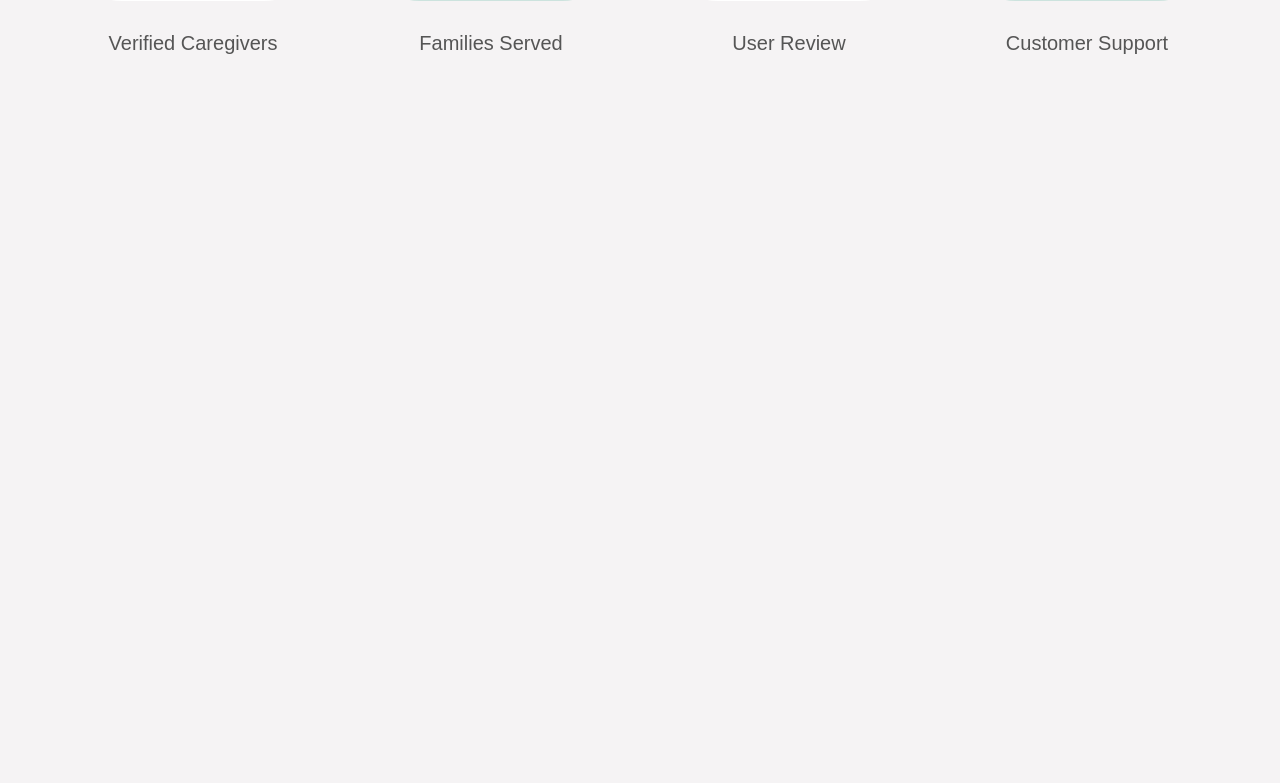
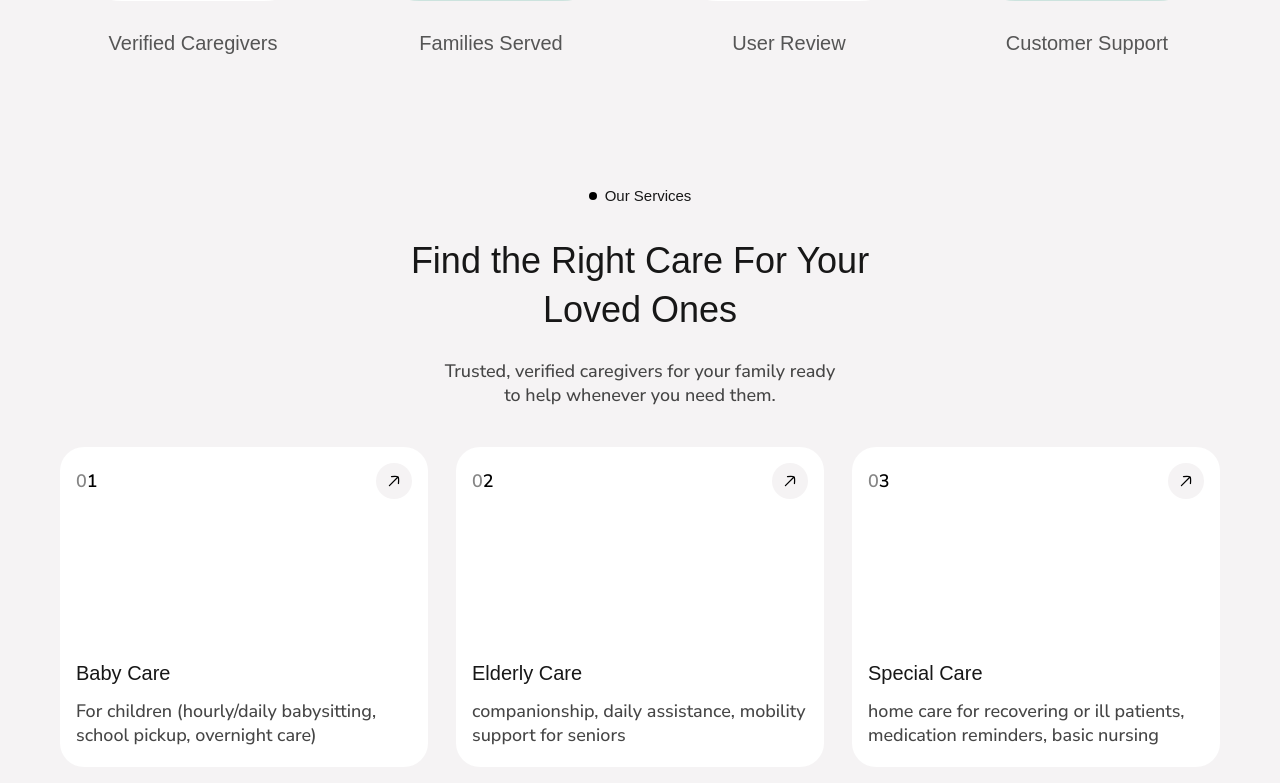
Before and after one commit to ashrafulrifaz/care, a Next.js app: page / in a window 1280 px wide. Shown: the part 1481-2264 px from the top of the page. Before the commit the page ends 1602 px from the top, so only its background shows below. Built offline with nearby package versions, Linux system fonts and the light colour scheme.

Commit message:
added service section

```diff
--- a/src/app/page.js
+++ b/src/app/page.js
@@ -1,11 +1,13 @@
 import About from "@/components/HomeComponents/About";
 import Hero from "@/components/HomeComponents/Hero";
+import Services from "@/components/HomeComponents/Services";
 
 export default function Home() {
   return (
     <div>
       <Hero />
       <About />
+      <Services />
     </div>
   );
 }
--- /dev/null
+++ b/src/components/HomeComponents/Services.jsx
@@ -0,0 +1,63 @@
+import React from 'react';
+import Badge from '../SmallComponents/Badge/Badge';
+import Link from 'next/link';
+import { nunitoSans } from '@/app/layout';
+
+const Services = () => {
+    return (
+        <div className='py-16'>
+            <div className="flex flex-col items-center">
+                <Badge text={'our services'} />
+                <h2 className='text-4xl mt-7 text-center font-medium leading-snug'>Find the Right Care For Your <br /> Loved Ones</h2>
+                <p className={`${nunitoSans.className} font-medium text-lg text-[#454545] mt-6 leading-6 px-96 text-center`}>Trusted, verified caregivers for your family ready to help whenever you need them.</p>
+            </div>
+
+            <div className="flex gap-7 mt-10">
+                <div className='flex-1 bg-white rounded-3xl p-4 pb-5'>
+                    <div className="flex items-center justify-between">
+                        <h6 className={`${nunitoSans.className} font-semibold text-[#858585] text-lg`}>0<span className='text-black'>1</span></h6>
+                        <Link href={'/services/baby-care'} className='bg-background rounded-full p-2'>
+                            <svg xmlns="http://www.w3.org/2000/svg" viewBox="0 0 24 24" width="20" height="20" color="#000000" fill="none" stroke="currentColor" strokeWidth="1.5" strokeLinecap="round" strokeLinejoin="round">
+                                <path d="M9 6.65032C9 6.65032 15.9383 6.10759 16.9154 7.08463C17.8924 8.06167 17.3496 15 17.3496 15M16.5 7.5L6.5 17.5"></path>
+                            </svg>
+                        </Link>
+                    </div>
+                    <div className='mt-40'>
+                        <h4 className='capitalize font-medium text-xl'>Baby Care</h4>
+                        <p className={`${nunitoSans.className} font-medium text-lg text-[#454545] mt-3 leading-6`}>For children (hourly/daily babysitting, school pickup, overnight care)</p>
+                    </div>
+                </div>
+                <div className='flex-1 bg-white rounded-3xl p-4 pb-5'>
+                    <div className="flex items-center justify-between">
+                        <h6 className={`${nunitoSans.className} font-semibold text-[#858585] text-lg`}>0<span className='text-black'>2</span></h6>
+                        <Link href={'/services/baby-care'} className='bg-background rounded-full p-2'>
+                            <svg xmlns="http://www.w3.org/2000/svg" viewBox="0 0 24 24" width="20" height="20" color="#000000" fill="none" stroke="currentColor" strokeWidth="1.5" strokeLinecap="round" strokeLinejoin="round">
+                                <path d="M9 6.65032C9 6.65032 15.9383 6.10759 16.9154 7.08463C17.8924 8.06167 17.3496 15 17.3496 15M16.5 7.5L6.5 17.5"></path>
+                            </svg>
+                        </Link>
+                    </div>
+                    <div className='mt-40'>
+                        <h4 className='capitalize font-medium text-xl'>Elderly Care</h4>
+                        <p className={`${nunitoSans.className} font-medium text-lg text-[#454545] mt-3 leading-6`}>companionship, daily assistance, mobility support for seniors</p>
+                    </div>
+                </div>
+                <div className='flex-1 bg-white rounded-3xl p-4 pb-5'>
+                    <div className="flex items-center justify-between">
+                        <h6 className={`${nunitoSans.className} font-semibold text-[#858585] text-lg`}>0<span className='text-black'>3</span></h6>
+                        <Link href={'/services/baby-care'} className='bg-background rounded-full p-2'>
+                            <svg xmlns="http://www.w3.org/2000/svg" viewBox="0 0 24 24" width="20" height="20" color="#000000" fill="none" stroke="currentColor" strokeWidth="1.5" strokeLinecap="round" strokeLinejoin="round">
+                                <path d="M9 6.65032C9 6.65032 15.9383 6.10759 16.9154 7.08463C17.8924 8.06167 17.3496 15 17.3496 15M16.5 7.5L6.5 17.5"></path>
+                            </svg>
+                        </Link>
+                    </div>
+                    <div className='mt-40'>
+                        <h4 className='capitalize font-medium text-xl'>Special Care</h4>
+                        <p className={`${nunitoSans.className} font-medium text-lg text-[#454545] mt-3 leading-6`}>home care for recovering or ill patients, medication reminders, basic nursing</p>
+                    </div>
+                </div>
+            </div>
+        </div>
+    );
+};
+
+export default Services;
```
